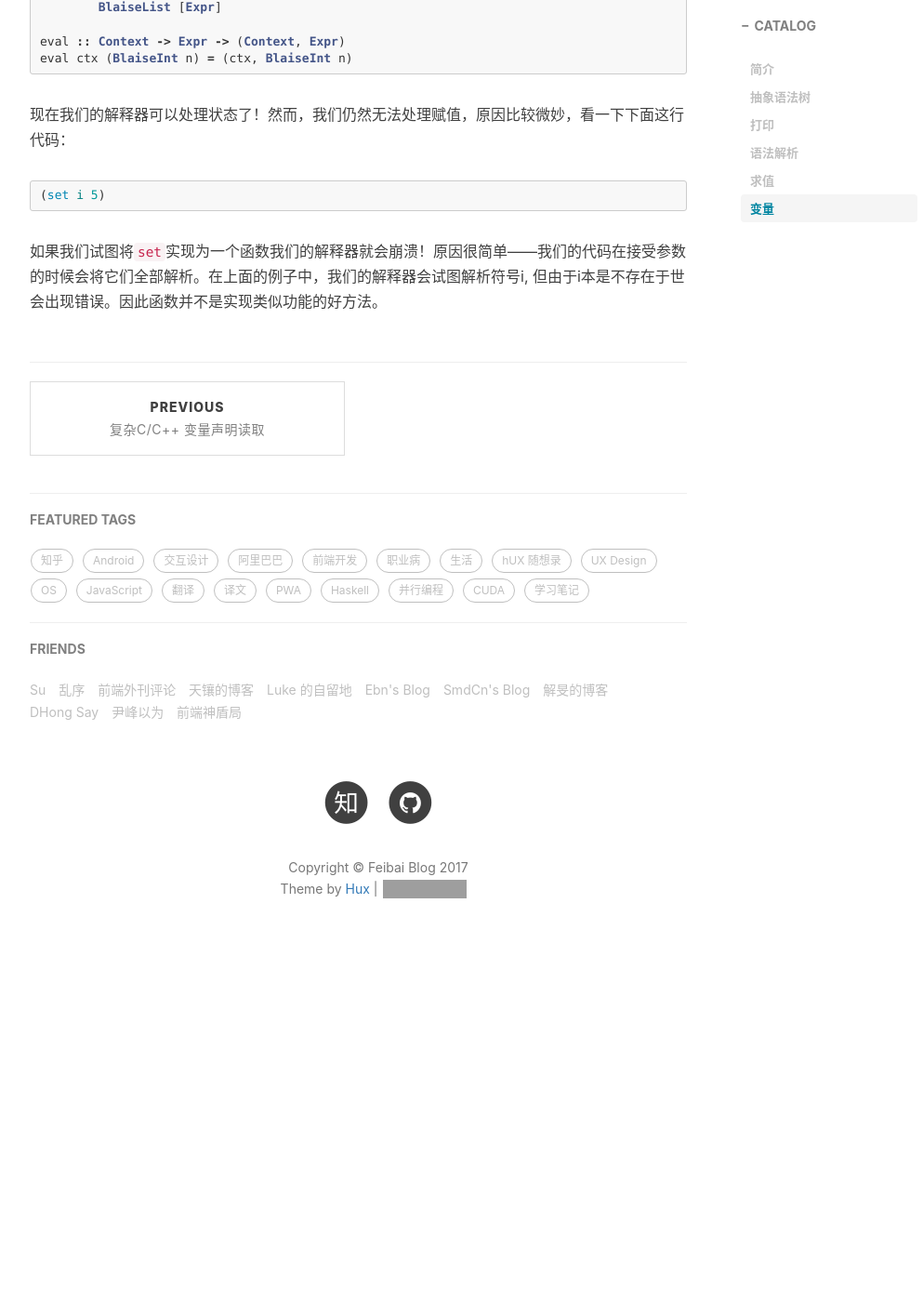
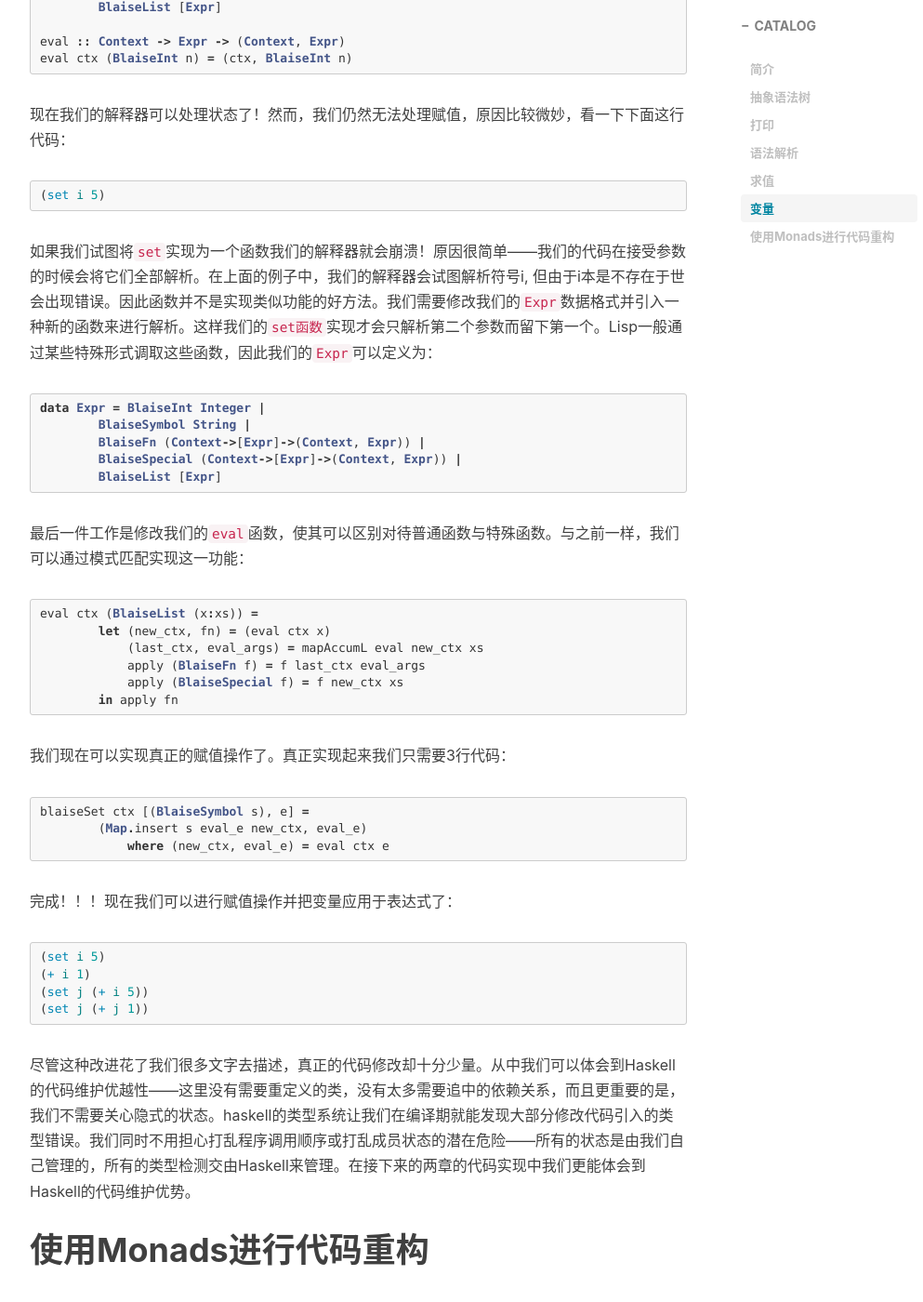
Before and after one commit to FeibHwang/my_Blog, a Jekyll site: the page built from _posts/2017-05-16-Lisp-Interpreter-in-Haskell.markdown, in a window 1280 px wide and 1400 px high, scrolled down 6795 px. Shown: the whole window at 93% size, without its empty margins (233-1226 px from the left). Built offline with Jekyll 4.4.1, drawn with Linux system fonts in a browser that asks for light colours; nearby versions of some CDN libraries; comment, search, counter and statistics services are not loaded; before the commit the page ends 7855 px from its top, so only the background shows below that; grey boxes are pictures that could not be loaded.

Commit message:
keep adding components

```diff
--- a/_posts/2017-05-16-Lisp-Interpreter-in-Haskell.markdown
+++ b/_posts/2017-05-16-Lisp-Interpreter-in-Haskell.markdown
@@ -232,4 +232,52 @@ eval ctx (BlaiseInt n) = (ctx, BlaiseInt n)
 
 {% endhighlight %}
 
-如果我们试图将`set`实现为一个函数我们的解释器就会崩溃！原因很简单——我们的代码在接受参数的时候会将它们全部解析。在上面的例子中，我们的解释器会试图解析符号i, 但由于i本是不存在于世会出现错误。因此函数并不是实现类似功能的好方法。
+如果我们试图将`set`实现为一个函数我们的解释器就会崩溃！原因很简单——我们的代码在接受参数的时候会将它们全部解析。在上面的例子中，我们的解释器会试图解析符号i, 但由于i本是不存在于世会出现错误。因此函数并不是实现类似功能的好方法。我们需要修改我们的`Expr`数据格式并引入一种新的函数来进行解析。这样我们的`set函数`实现才会只解析第二个参数而留下第一个。Lisp一般通过某些特殊形式调取这些函数，因此我们的`Expr`可以定义为：
+
+{% highlight hs %}
+
+data Expr = BlaiseInt Integer |
+        BlaiseSymbol String |
+        BlaiseFn (Context->[Expr]->(Context, Expr)) |
+        BlaiseSpecial (Context->[Expr]->(Context, Expr)) |
+        BlaiseList [Expr]
+
+{% endhighlight %}
+
+最后一件工作是修改我们的`eval`函数，使其可以区别对待普通函数与特殊函数。与之前一样，我们可以通过模式匹配实现这一功能：
+
+{% highlight hs %}
+
+eval ctx (BlaiseList (x:xs)) =
+        let (new_ctx, fn) = (eval ctx x)
+            (last_ctx, eval_args) = mapAccumL eval new_ctx xs
+            apply (BlaiseFn f) = f last_ctx eval_args
+            apply (BlaiseSpecial f) = f new_ctx xs
+        in apply fn
+
+{% endhighlight %}
+
+我们现在可以实现真正的赋值操作了。真正实现起来我们只需要3行代码：
+
+{% highlight hs %}
+
+blaiseSet ctx [(BlaiseSymbol s), e] =
+        (Map.insert s eval_e new_ctx, eval_e)
+            where (new_ctx, eval_e) = eval ctx e
+
+{% endhighlight %}
+
+完成！！！现在我们可以进行赋值操作并把变量应用于表达式了：
+
+{% highlight lisp %}
+
+(set i 5)
+(+ i 1)
+(set j (+ i 5))
+(set j (+ j 1))
+
+{% endhighlight %}
+
+尽管这种改进花了我们很多文字去描述，真正的代码修改却十分少量。从中我们可以体会到Haskell的代码维护优越性——这里没有需要重定义的类，没有太多需要追中的依赖关系，而且更重要的是，我们不需要关心隐式的状态。haskell的类型系统让我们在编译期就能发现大部分修改代码引入的类型错误。我们同时不用担心打乱程序调用顺序或打乱成员状态的潜在危险——所有的状态是由我们自己管理的，所有的类型检测交由Haskell来管理。在接下来的两章的代码实现中我们更能体会到Haskell的代码维护优势。
+
+# 使用Monads进行代码重构
```
